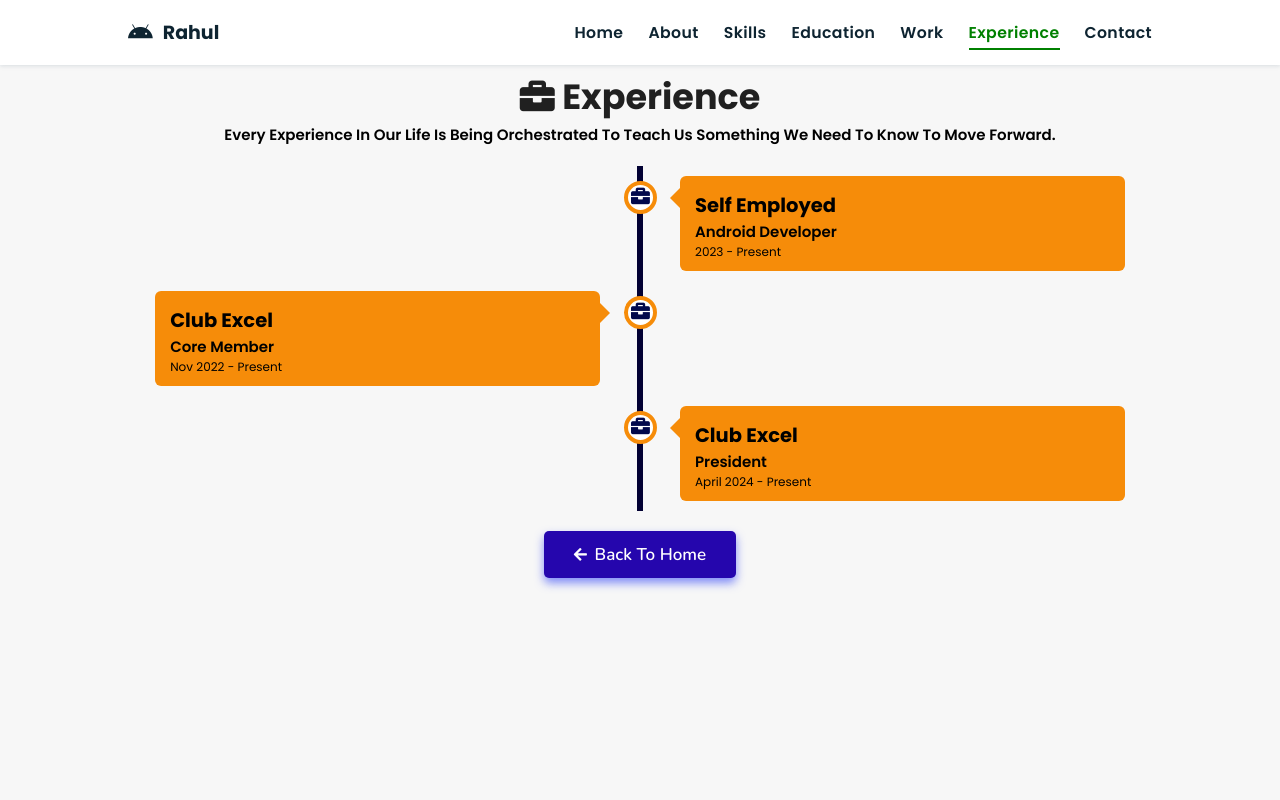
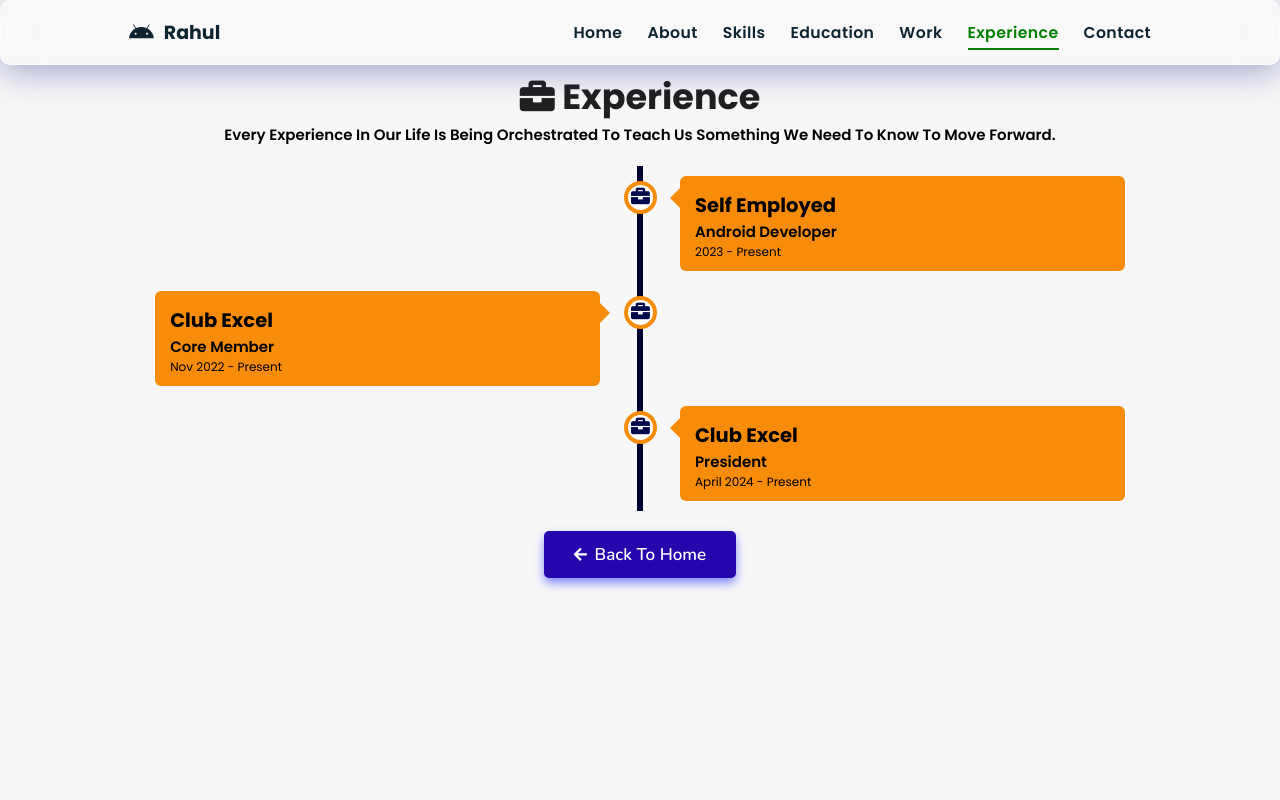
Before and after one commit to Rahulkumar1805/Portfolio, a plain HTML site: page experience/index.html in a window 1280 px wide. Shown: the top 800 px of the page. Drawn offline with nearby package versions, Linux system fonts and the light colour scheme.

Commit message:
nav bar - glass effect

```diff
--- a/experience/style.css
+++ b/experience/style.css
@@ -52,7 +52,12 @@ header {
   padding: 1.7rem 10%;
   height: 6.5rem;
   background-color: #fff;
-  box-shadow: 0 1px 4px rgba(146, 161, 176, 0.3);
+  background: rgba( 255, 255, 255, 0.2 );
+  box-shadow: 0 8px 32px 0 rgba( 31, 38, 135, 0.37 );
+  backdrop-filter: blur( 20px );
+-webkit-backdrop-filter: blur( 20px );
+  border-radius: 10px;
+  border: 1px solid rgba( 255, 255, 255, 0.18 );
 }
 section {
   min-height: 100vh;
--- a/projects/style.css
+++ b/projects/style.css
@@ -50,7 +50,12 @@ header{
   padding: 1.7rem 10%;
   height: 6.5rem;
   background-color: #fff;
-  box-shadow: 0 1px 4px rgba(146,161,176,.3);
+  background: rgba( 255, 255, 255, 0.2 );
+  box-shadow: 0 8px 32px 0 rgba( 31, 38, 135, 0.37 );
+  backdrop-filter: blur( 20px );
+-webkit-backdrop-filter: blur( 20px );
+  border-radius: 10px;
+  border: 1px solid rgba( 255, 255, 255, 0.18 );
 }
 section{
   min-height: 100vh;
```
